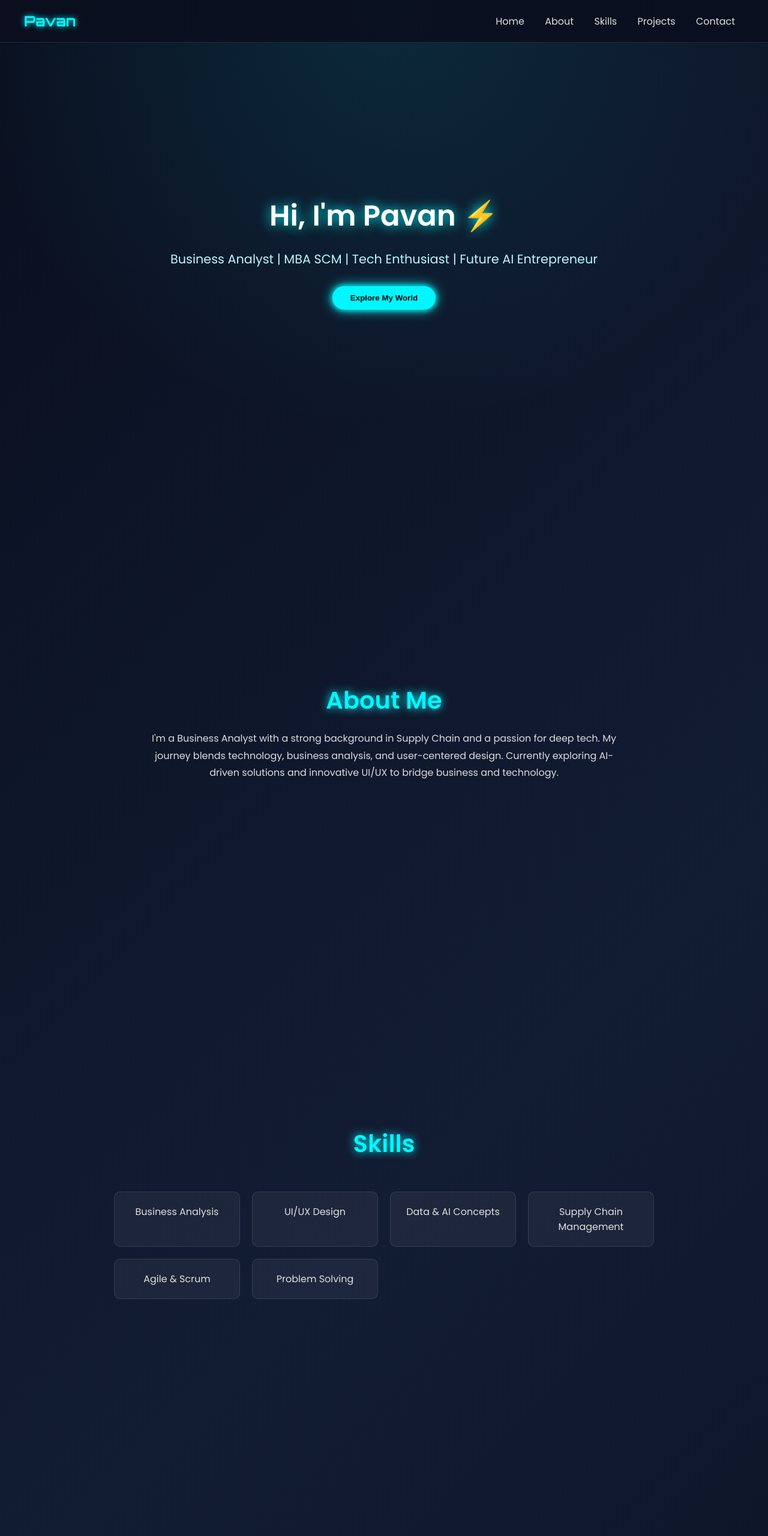
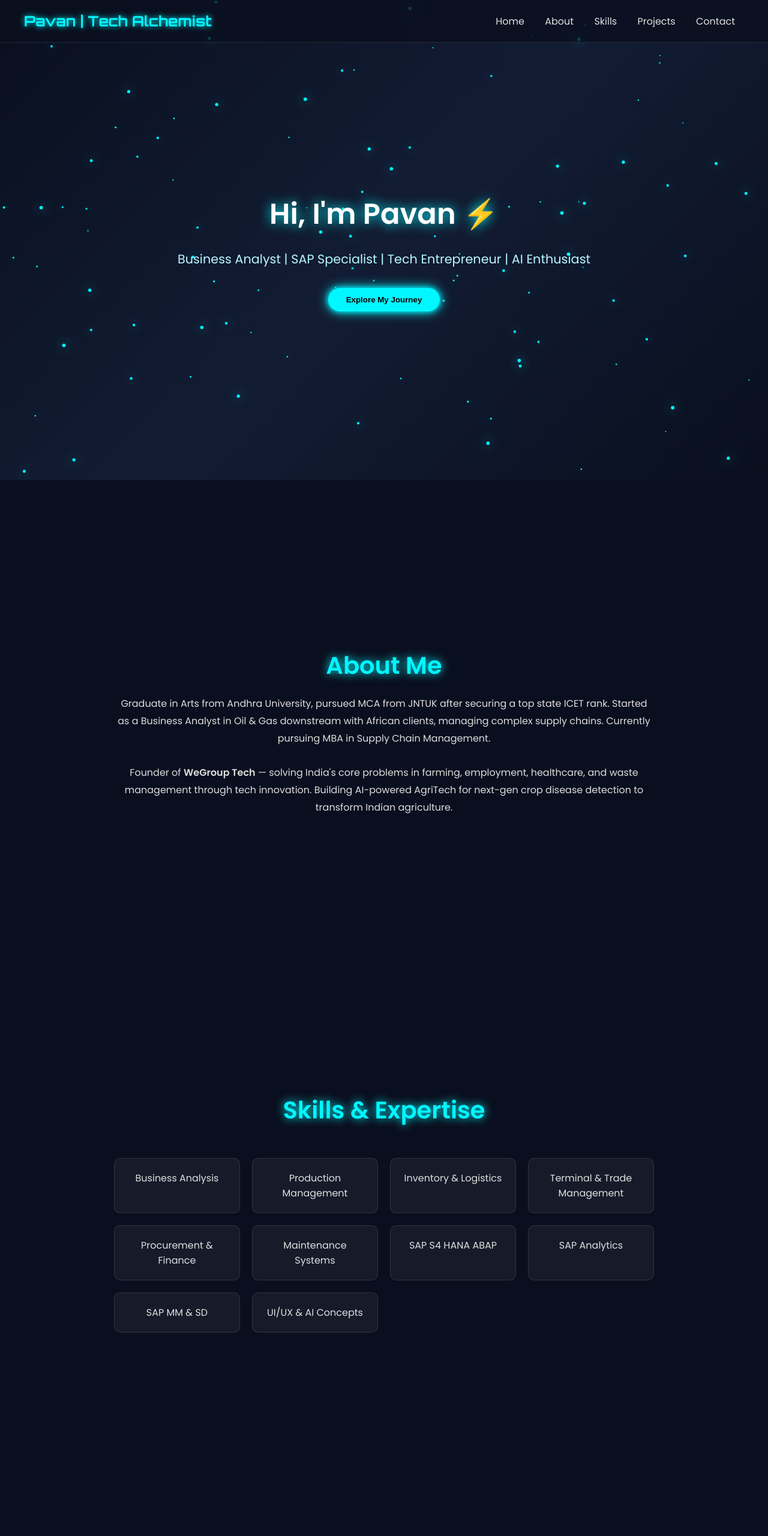
Before and after one commit to satyendra-varma-D/my-genz-site, a plain HTML site: page index.html in a window 1280 px wide. Shown: the top 2560 px of the page at 60% size. Drawn offline with Linux system fonts and the light colour scheme.

Commit message:
Update index.html

```diff
--- a/index.html
+++ b/index.html
@@ -3,27 +3,32 @@
 <head>
   <meta charset="UTF-8">
   <meta name="viewport" content="width=device-width, initial-scale=1.0">
-  <title>Pavan | Tech Enthusiast</title>
+  <title>Pavan | Tech Alchemist</title>
   <link href="https://fonts.googleapis.com/css2?family=Orbitron:wght@500;700&family=Poppins:wght@300;400;600&display=swap" rel="stylesheet">
   <style>
-    * {
-      margin: 0; padding: 0; box-sizing: border-box;
-    }
+    * { margin: 0; padding: 0; box-sizing: border-box; }
     body {
       font-family: 'Poppins', sans-serif;
-      background: linear-gradient(135deg, #0a0f1f, #121c33, #0a0f1f);
+      background: #0a0f1f;
       color: #e0e0e0;
       overflow-x: hidden;
       scroll-behavior: smooth;
     }
 
+    canvas#bgCanvas {
+      position: fixed;
+      top: 0; left: 0;
+      width: 100%; height: 100%;
+      z-index: -1;
+      background: linear-gradient(135deg, #0a0f1f, #121c33, #0a0f1f);
+    }
+
     header {
       position: fixed;
       width: 100%;
-      top: 0;
-      left: 0;
+      top: 0; left: 0;
       padding: 20px 40px;
-      background: rgba(10,15,31,0.9);
+      background: rgba(10,15,31,0.8);
       display: flex;
       justify-content: space-between;
       align-items: center;
@@ -42,9 +47,7 @@
       text-decoration: none;
       transition: color 0.3s;
     }
-    nav a:hover {
-      color: #ff00ff;
-    }
+    nav a:hover { color: #ff00ff; }
 
     section {
       min-height: 100vh;
@@ -56,10 +59,6 @@
       text-align: center;
     }
 
-    /* Hero Section */
-    #hero {
-      background: radial-gradient(circle at top, rgba(0,247,255,0.1), transparent 70%);
-    }
     #hero h2 {
       font-size: 3rem;
       color: #fff;
@@ -89,67 +88,33 @@
       transform: scale(1.1);
     }
 
-    /* About */
-    #about h2, #skills h2, #projects h2, #contact h2 {
+    section h2 {
       font-size: 2.5rem;
       margin-bottom: 20px;
       color: #00f7ff;
       text-shadow: 0 0 15px #00f7ff;
     }
-    #about p {
-      max-width: 800px;
-      line-height: 1.8;
-      color: #ddd;
-    }
+    section p { max-width: 900px; line-height: 1.8; color: #ddd; }
 
-    /* Skills */
-    .skills-grid {
+    .skills-grid, .projects-grid {
       display: grid;
-      grid-template-columns: repeat(auto-fit, minmax(200px, 1fr));
       gap: 20px;
-      max-width: 900px;
       margin-top: 30px;
     }
-    .skill {
+    .skills-grid { grid-template-columns: repeat(auto-fit, minmax(200px, 1fr)); max-width: 900px; }
+    .projects-grid { grid-template-columns: repeat(auto-fit, minmax(280px, 1fr)); max-width: 1000px; }
+
+    .skill, .project {
       background: rgba(255,255,255,0.05);
       border: 1px solid rgba(255,255,255,0.1);
       padding: 20px;
       border-radius: 10px;
       transition: transform 0.3s, box-shadow 0.3s;
     }
-    .skill:hover {
-      transform: translateY(-5px);
-      box-shadow: 0 0 15px #00f7ff;
-    }
+    .skill:hover { transform: translateY(-5px); box-shadow: 0 0 15px #00f7ff; }
+    .project:hover { transform: translateY(-5px); box-shadow: 0 0 15px #ff00ff; }
+    .project h3 { color: #ff00ff; margin-bottom: 10px; }
 
-    /* Projects */
-    .projects-grid {
-      display: grid;
-      grid-template-columns: repeat(auto-fit, minmax(280px, 1fr));
-      gap: 20px;
-      max-width: 1000px;
-      margin-top: 30px;
-    }
-    .project {
-      background: rgba(255,255,255,0.05);
-      border: 1px solid rgba(255,255,255,0.1);
-      padding: 20px;
-      border-radius: 10px;
-      transition: transform 0.3s, box-shadow 0.3s;
-    }
-    .project:hover {
-      transform: translateY(-5px);
-      box-shadow: 0 0 15px #ff00ff;
-    }
-    .project h3 {
-      color: #ff00ff;
-      margin-bottom: 10px;
-    }
-
-    /* Contact */
-    #contact p {
-      margin-bottom: 20px;
-    }
     footer {
       text-align: center;
       padding: 20px;
@@ -161,8 +126,10 @@
   </style>
 </head>
 <body>
+  <canvas id="bgCanvas"></canvas>
+
   <header>
-    <h1>Pavan</h1>
+    <h1>Pavan | Tech Alchemist</h1>
     <nav>
       <a href="#hero">Home</a>
       <a href="#about">About</a>
@@ -175,48 +142,55 @@
   <!-- Hero -->
   <section id="hero">
     <h2>Hi, I'm Pavan ⚡</h2>
-    <p>Business Analyst | MBA SCM | Tech Enthusiast | Future AI Entrepreneur</p>
-    <a href="#about"><button class="btn">Explore My World</button></a>
+    <p>Business Analyst | SAP Specialist | Tech Entrepreneur | AI Enthusiast</p>
+    <a href="#about"><button class="btn">Explore My Journey</button></a>
   </section>
 
   <!-- About -->
   <section id="about">
     <h2>About Me</h2>
     <p>
-      I'm a Business Analyst with a strong background in Supply Chain and a passion for deep tech.
-      My journey blends technology, business analysis, and user-centered design.
-      Currently exploring AI-driven solutions and innovative UI/UX to bridge business and technology.
+      Graduate in Arts from Andhra University, pursued MCA from JNTUK after securing a top state ICET rank.
+      Started as a Business Analyst in Oil & Gas downstream with African clients, managing complex supply chains.
+      Currently pursuing MBA in Supply Chain Management.
+      <br><br>
+      Founder of <b>WeGroup Tech</b> — solving India's core problems in farming, employment, healthcare, and waste management through tech innovation.
+      Building AI-powered AgriTech for next-gen crop disease detection to transform Indian agriculture.
     </p>
   </section>
 
   <!-- Skills -->
   <section id="skills">
-    <h2>Skills</h2>
+    <h2>Skills & Expertise</h2>
     <div class="skills-grid">
       <div class="skill">Business Analysis</div>
-      <div class="skill">UI/UX Design</div>
-      <div class="skill">Data & AI Concepts</div>
-      <div class="skill">Supply Chain Management</div>
-      <div class="skill">Agile & Scrum</div>
-      <div class="skill">Problem Solving</div>
+      <div class="skill">Production Management</div>
+      <div class="skill">Inventory & Logistics</div>
+      <div class="skill">Terminal & Trade Management</div>
+      <div class="skill">Procurement & Finance</div>
+      <div class="skill">Maintenance Systems</div>
+      <div class="skill">SAP S4 HANA ABAP</div>
+      <div class="skill">SAP Analytics</div>
+      <div class="skill">SAP MM & SD</div>
+      <div class="skill">UI/UX & AI Concepts</div>
     </div>
   </section>
 
   <!-- Projects -->
   <section id="projects">
-    <h2>Projects</h2>
+    <h2>Key Projects</h2>
     <div class="projects-grid">
       <div class="project">
-        <h3>Farm2Home AgriTech</h3>
-        <p>An AI-driven soil-to-sell ecosystem empowering farmers with data and market access.</p>
+        <h3>Oil & Gas SCM</h3>
+        <p>End-to-end downstream supply chain solutions for African clients, covering production, logistics, sales, and terminal management.</p>
       </div>
       <div class="project">
-        <h3>Scrap Management System</h3>
-        <p>A digital solution to track, manage, and optimize industrial scrap logistics.</p>
+        <h3>WeGroup Tech</h3>
+        <p>Founded a company delivering hospital management, waste management, and farming tech solutions with high user satisfaction.</p>
       </div>
       <div class="project">
-        <h3>AI Disease Detection</h3>
-        <p>A prototype engine for identifying crop diseases using mobile camera inputs.</p>
+        <h3>AI AgriTech Startup</h3>
+        <p>Building next-gen AI engine for crop disease detection using image processing — reshaping the future of farming in India.</p>
       </div>
     </div>
   </section>
@@ -224,13 +198,77 @@
   <!-- Contact -->
   <section id="contact">
     <h2>Contact</h2>
-    <p>Let’s collaborate on exciting projects!</p>
-    <p>📧 pavans-email@example.com</p>
-    <a href="mailto:pavans-email@example.com"><button class="btn">Get in Touch</button></a>
+    <p>Let’s collaborate on tech-driven change in business & society.</p>
+    <p>📧 your-email@example.com</p>
+    <a href="mailto:your-email@example.com"><button class="btn">Get in Touch</button></a>
   </section>
 
   <footer>
-    © 2025 Pavan | Built with 🚀 Tech & Coffee
+    © 2025 Pavan | Built with ⚡ Tech & Vision
   </footer>
+
+  <!-- Particle Background Script -->
+  <script>
+    const canvas = document.getElementById("bgCanvas");
+    const ctx = canvas.getContext("2d");
+    canvas.width = window.innerWidth;
+    canvas.height = window.innerHeight;
+
+    let particlesArray = [];
+    const numberOfParticles = 100;
+
+    class Particle {
+      constructor(x, y, size, speedX, speedY) {
+        this.x = x; this.y = y;
+        this.size = size;
+        this.speedX = speedX;
+        this.speedY = speedY;
+      }
+      update() {
+        this.x += this.speedX;
+        this.y += this.speedY;
+        if (this.x > canvas.width || this.x < 0) this.speedX *= -1;
+        if (this.y > canvas.height || this.y < 0) this.speedY *= -1;
+      }
+      draw() {
+        ctx.fillStyle = "#00f7ff";
+        ctx.shadowBlur = 20;
+        ctx.shadowColor = "#00f7ff";
+        ctx.beginPath();
+        ctx.arc(this.x, this.y, this.size, 0, Math.PI * 2);
+        ctx.closePath();
+        ctx.fill();
+      }
+    }
+
+    function init() {
+      particlesArray = [];
+      for (let i = 0; i < numberOfParticles; i++) {
+        let size = Math.random() * 2 + 1;
+        let x = Math.random() * canvas.width;
+        let y = Math.random() * canvas.height;
+        let speedX = (Math.random() - 0.5) * 1.5;
+        let speedY = (Math.random() - 0.5) * 1.5;
+        particlesArray.push(new Particle(x, y, size, speedX, speedY));
+      }
+    }
+
+    function animate() {
+      ctx.clearRect(0, 0, canvas.width, canvas.height);
+      for (let particle of particlesArray) {
+        particle.update();
+        particle.draw();
+      }
+      requestAnimationFrame(animate);
+    }
+
+    init();
+    animate();
+    window.addEventListener("resize", () => {
+      canvas.width = window.innerWidth;
+      canvas.height = window.innerHeight;
+      init();
+    });
+  </script>
 </body>
 </html>
```
